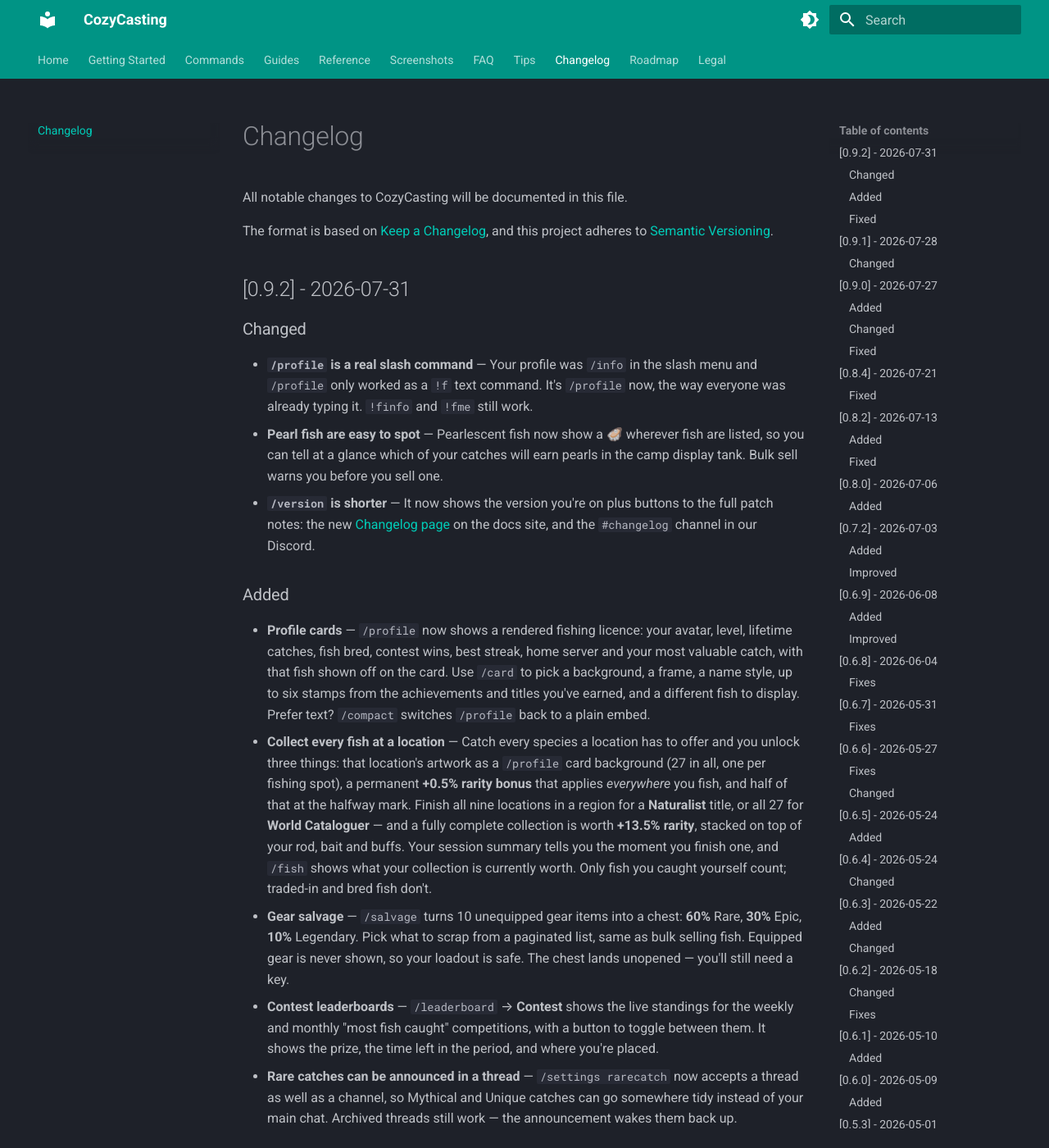
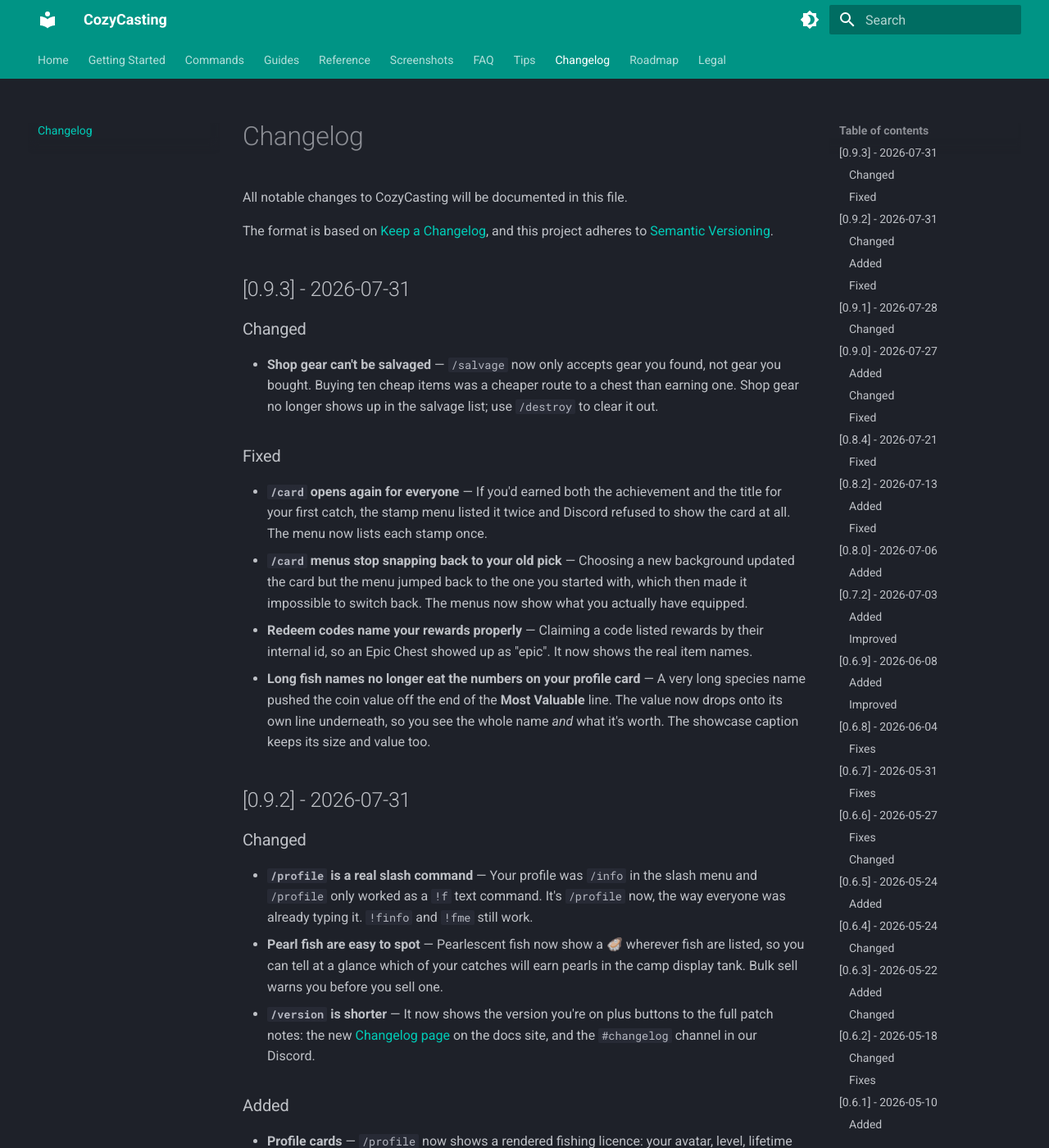
Before and after one commit to CozyCasting/Docs, an MkDocs documentation site: the page built from docs/changelog.md, in a window 1280 px wide and 1400 px high. Shown: the whole window at 82% size. Built offline with MkDocs 1.6.1 and Material for MkDocs 9.7.7, drawn with Linux system fonts in a browser that asks for light colours.

Commit message:
docs: update from cozyCasting3 2026-07-31

```diff
--- a/docs/changelog.md
+++ b/docs/changelog.md
@@ -4,6 +4,17 @@
 
 The format is based on [Keep a Changelog](https://keepachangelog.com/en/1.1.0/),
 and this project adheres to [Semantic Versioning](https://semver.org/spec/v2.0.0.html).
+
+## [0.9.3] - 2026-07-31
+
+### Changed
+- **Shop gear can't be salvaged** — `/salvage` now only accepts gear you found, not gear you bought. Buying ten cheap items was a cheaper route to a chest than earning one. Shop gear no longer shows up in the salvage list; use `/destroy` to clear it out.
+
+### Fixed
+- **`/card` opens again for everyone** — If you'd earned both the achievement and the title for your first catch, the stamp menu listed it twice and Discord refused to show the card at all. The menu now lists each stamp once.
+- **`/card` menus stop snapping back to your old pick** — Choosing a new background updated the card but the menu jumped back to the one you started with, which then made it impossible to switch back. The menus now show what you actually have equipped.
+- **Redeem codes name your rewards properly** — Claiming a code listed rewards by their internal id, so an Epic Chest showed up as "epic". It now shows the real item names.
+- **Long fish names no longer eat the numbers on your profile card** — A very long species name pushed the coin value off the end of the **Most Valuable** line. The value now drops onto its own line underneath, so you see the whole name *and* what it's worth. The showcase caption keeps its size and value too.
 
 ## [0.9.2] - 2026-07-31
 
```
